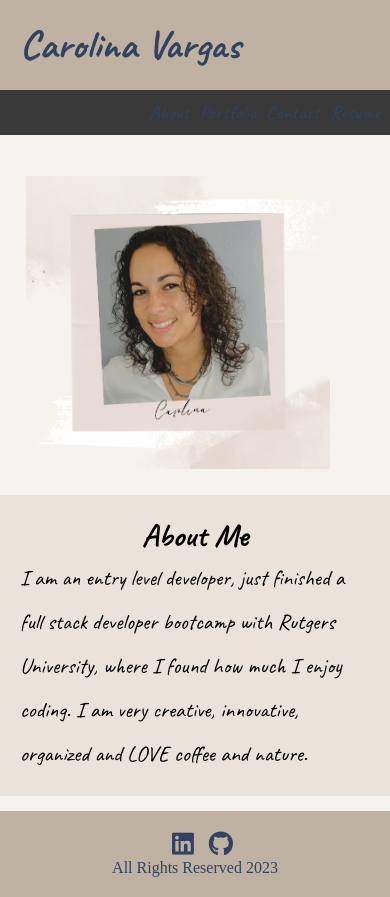
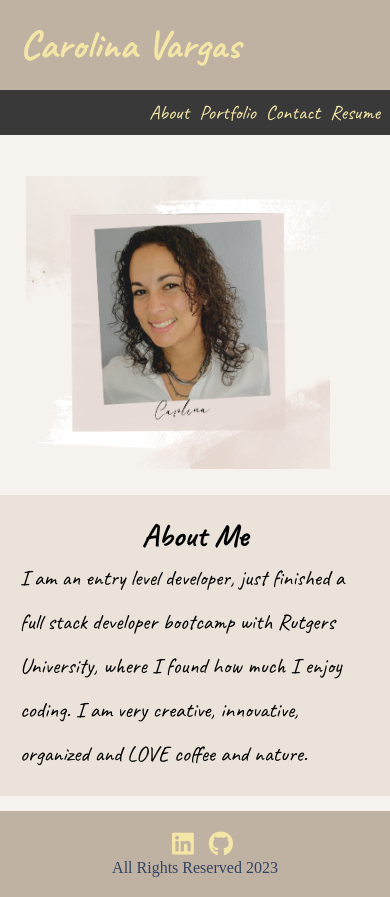
Before and after one commit to vargacar/low_profile, a React (Create React App) app: page / in a window 390 px wide. Built offline with nearby package versions, Linux system fonts and the light colour scheme.

Commit message:
css styling

```diff
--- a/src/App.css
+++ b/src/App.css
@@ -233,6 +233,18 @@ textarea {
     background-color: #F4E7A5;
 }
 
+@media (max-width:450px)  {
+    .header nav ul li, footer {
+        color: #324362;
+}
+}
+
+@media (max-width:450px) {
+    header, footer a {
+        color: #F4E7A5
+    }
+}
+
 @media (max-width:720px) {
     .project {
         width: 49%;
```
